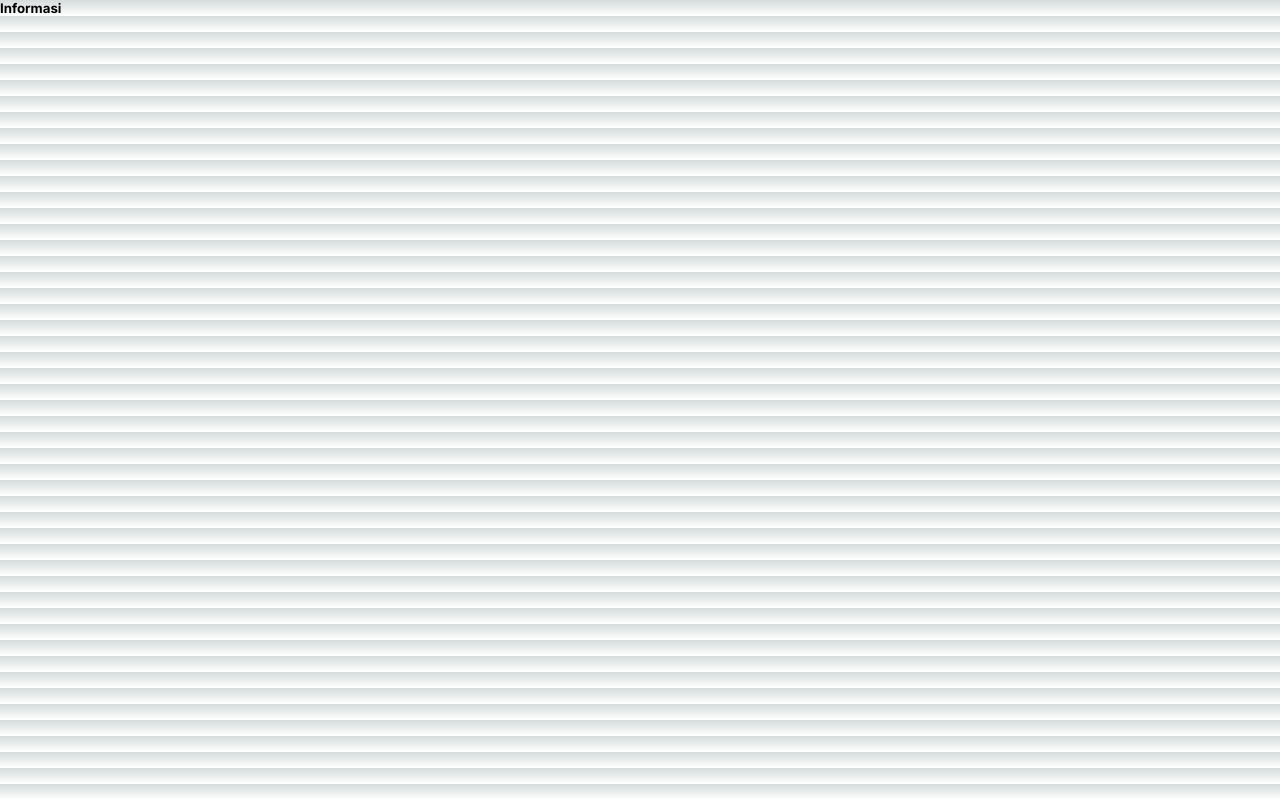
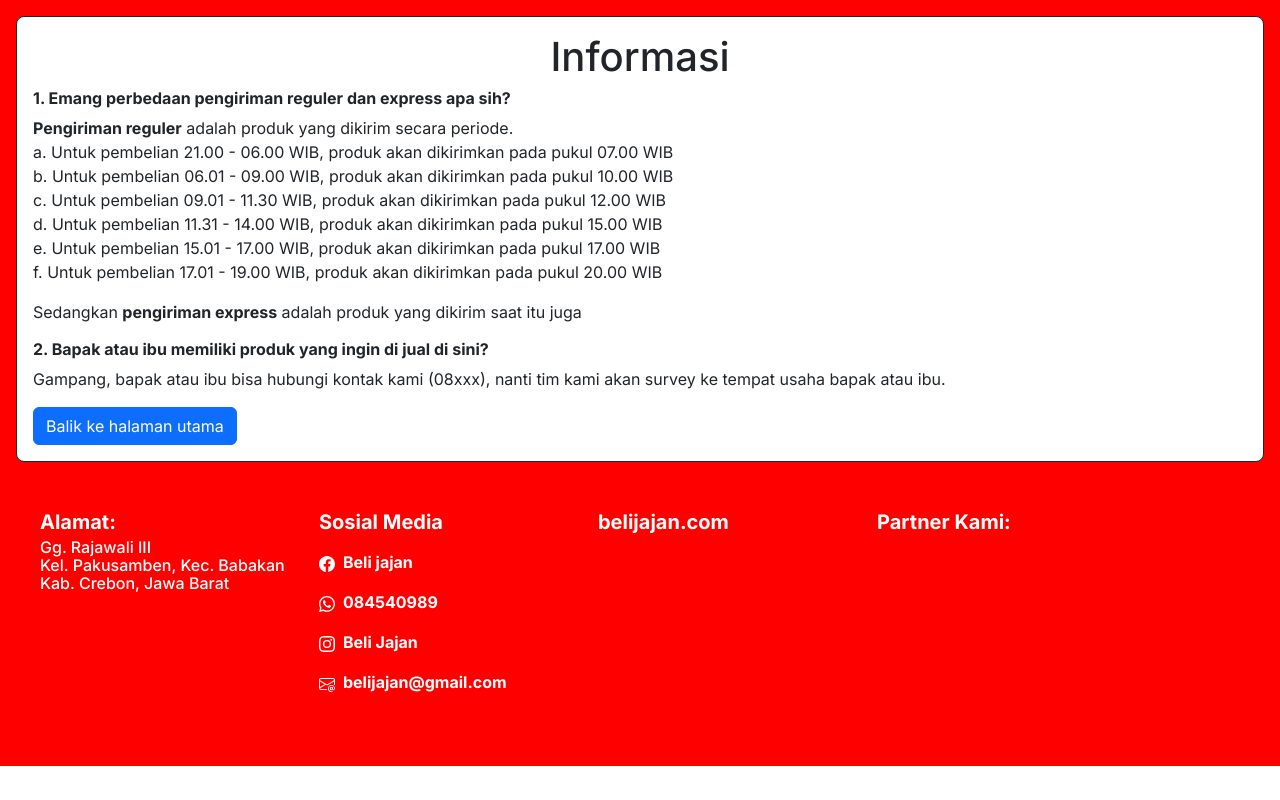
Before and after one commit to tomyad08/belijajan, a Next.js app: page /informasi in a window 1280 px wide. Built offline with nearby package versions, Linux system fonts and the light colour scheme.

Commit message:
menambahkan konten halaman info

```diff
--- a/src/app/componenLanding/NavBar.js
+++ b/src/app/componenLanding/NavBar.js
@@ -103,6 +103,7 @@ const NavBar = () => {
             <a
               href={value.link}
               style={{ textDecoration: "none", color: "black" }}
+              key={value.id}
             >
               <div
                 id="menuSandwich"
--- a/src/app/informasi/page.js
+++ b/src/app/informasi/page.js
@@ -1,7 +1,56 @@
+import Link from "next/link";
+import "bootstrap/dist/css/bootstrap.css";
+import Footer from "../componenLanding/Footer";
 const Informasi = () => {
   return (
-    <div>
-      <h5>Informasi</h5>
+    <div className="py-3" style={{ backgroundColor: "red" }}>
+      <div
+        className="border border-1 border-dark rounded-3 p-3 mx-3 "
+        style={{ backgroundColor: "white", textAlign: "justify" }}
+      >
+        <h1 className="text-center">Informasi</h1>
+        <h6 className="mb-2">
+          <strong>
+            1. Emang perbedaan pengiriman reguler dan express apa sih?
+          </strong>
+        </h6>
+        <p>
+          <strong>Pengiriman reguler</strong> adalah produk yang dikirim secara
+          periode. <br />
+          a. Untuk pembelian 21.00 - 06.00 WIB, produk akan dikirimkan pada
+          pukul 07.00 WIB <br />
+          b. Untuk pembelian 06.01 - 09.00 WIB, produk akan dikirimkan pada
+          pukul 10.00 WIB <br />
+          c. Untuk pembelian 09.01 - 11.30 WIB, produk akan dikirimkan pada
+          pukul 12.00 WIB <br />
+          d. Untuk pembelian 11.31 - 14.00 WIB, produk akan dikirimkan pada
+          pukul 15.00 WIB <br />
+          e. Untuk pembelian 15.01 - 17.00 WIB, produk akan dikirimkan pada
+          pukul 17.00 WIB <br />
+          f. Untuk pembelian 17.01 - 19.00 WIB, produk akan dikirimkan pada
+          pukul 20.00 WIB
+        </p>
+        <p>
+          Sedangkan <strong>pengiriman express</strong> adalah produk yang
+          dikirim saat itu juga
+        </p>
+        <h6 className="mb-2">
+          <strong>
+            2. Bapak atau ibu memiliki produk yang ingin di jual di sini?
+          </strong>
+        </h6>
+        <p>
+          Gampang, bapak atau ibu bisa hubungi kontak kami (08xxx), nanti tim
+          kami akan survey ke tempat usaha bapak atau ibu.
+        </p>
+
+        <Link href="/">
+          <button className="btn btn-primary">Balik ke halaman utama</button>{" "}
+        </Link>
+      </div>
+      <div style={{ color: "white" }}>
+        <Footer />
+      </div>
     </div>
   );
 };
```
